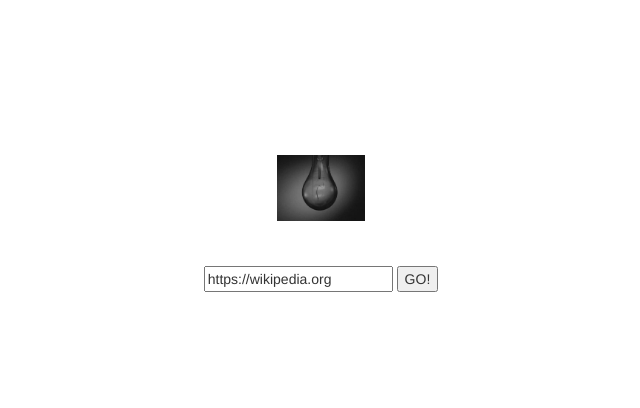
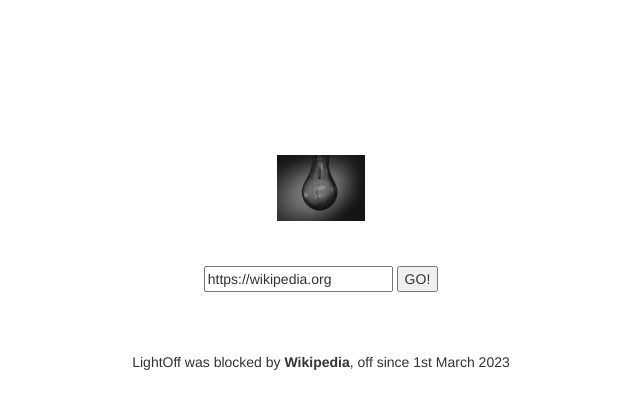
Before and after one commit to par7133/LightOff, a plain HTML site: page index.html in a window 1280 px wide. Shown: the top 408 px of the page, without its empty margins (319-959 px from the left). Drawn offline with Linux system fonts and the light colour scheme.

Commit message:
Update index.html

```diff
--- a/index.html
+++ b/index.html
@@ -58,6 +58,10 @@ along with LightOff. If not, see <https://www.gnu.org/licenses/>.
 
     <input type="url" id="url" name="url" value="https://wikipedia.org">&nbsp;<input type="submit" value="GO!"><br>
 
+    <br><br><br>
+
+    <div style="text-align:center">LightOff was blocked by <b>Wikipedia</b>, off since 1st March 2023</div>
+
     <div id="LIGHTOFFfooterCont">&nbsp;</div>
     <div id="LIGHTOFFfooter"><span style="background:#FFFFFF; opacity:0.7;">&nbsp;&nbsp;A <a href="http://5mode.com" class="aaa">5 Mode</a> project and <a href="http://demo.5mode.com" class="aaa">WYSIWYG</a> system. Some rights reserved.</span></div>
 
```
